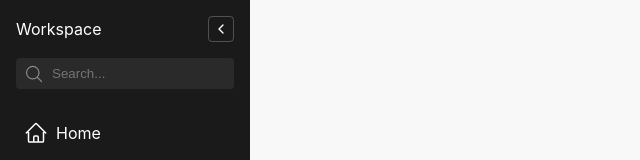
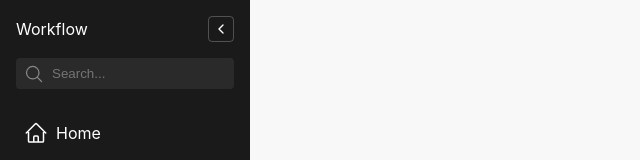
Before and after one commit to EXDEICIDA/WorkFlow-App, a React (Vite) app in the folder workflow-app/: page / in a window 1280 px wide. Shown: the top 160 px of the page, without its empty margins (0-640 px from the left). Built offline with nearby package versions, Linux system fonts and the light colour scheme.

Commit message:
minor-changes on the DashboardPage

```diff
--- a/workflow-app/src/Components/Sidebar.jsx
+++ b/workflow-app/src/Components/Sidebar.jsx
@@ -14,7 +14,7 @@ const Sidebar = () => {
       {/* Header */}
       <div className="sidebar-header">
         <div className="workspace-title">
-          <span>{!isCollapsed && "Workspace"}</span>
+          <span>{!isCollapsed && "Workflow"}</span>
           <button className="collapse-btn" onClick={toggleSidebar}>
             {isCollapsed ? <FiChevronRight /> : <FiChevronLeft />}
           </button>
--- a/workflow-app/src/Pages/DashboardPage.jsx
+++ b/workflow-app/src/Pages/DashboardPage.jsx
@@ -1,9 +1,11 @@
-
-
 const DashboardPage = () => {
   return (
     <div className="page-container">
       <h1>Dashboard</h1>
+      <p>
+        Welcome to your dashboard! This is where youll see all your important
+        information.
+      </p>
     </div>
   );
 };
```
